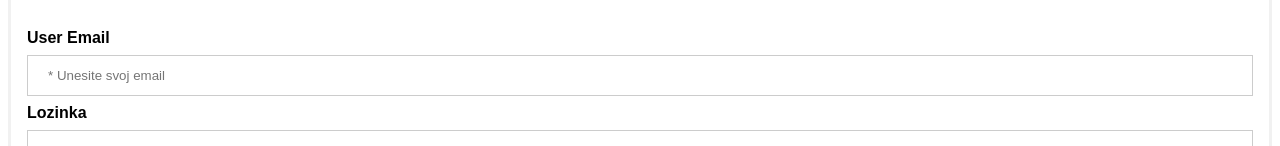
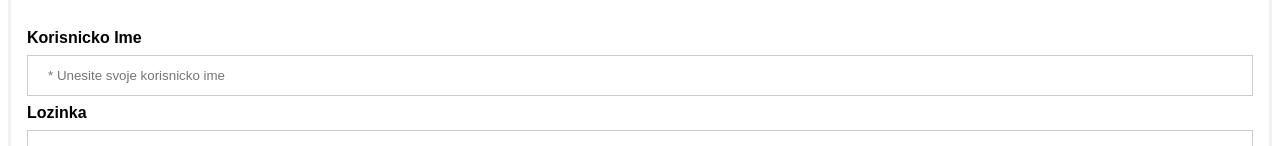
Before and after one commit to IKedmenec/javascript.parcijalni.ispit, a plain HTML site: page login.html in a window 1280 px wide. Shown: the part 230-376 px from the top of the page. Drawn offline with Linux system fonts and the light colour scheme.

Commit message:
promjena27

```diff
--- a/login.html
+++ b/login.html
@@ -19,8 +19,8 @@
 
         <div class="container">
 
-            <label for="uname"><b>User Email</b></label>
-            <input class="text" id="uname" type="text" required placeholder="* Unesite svoj email" name="uname">
+            <label for="uname"><b>Korisnicko Ime</b></label>
+            <input class="text" id="uname" type="text" required placeholder="* Unesite svoje korisnicko ime" name="uname">
 
             <label for="psw"><b>Lozinka</b></label>
             <input id="psw" type="password" required placeholder="* Unesite lozinku" name="psw">
```
Also changed, not shown: script.js (line endings or trailing spaces).
